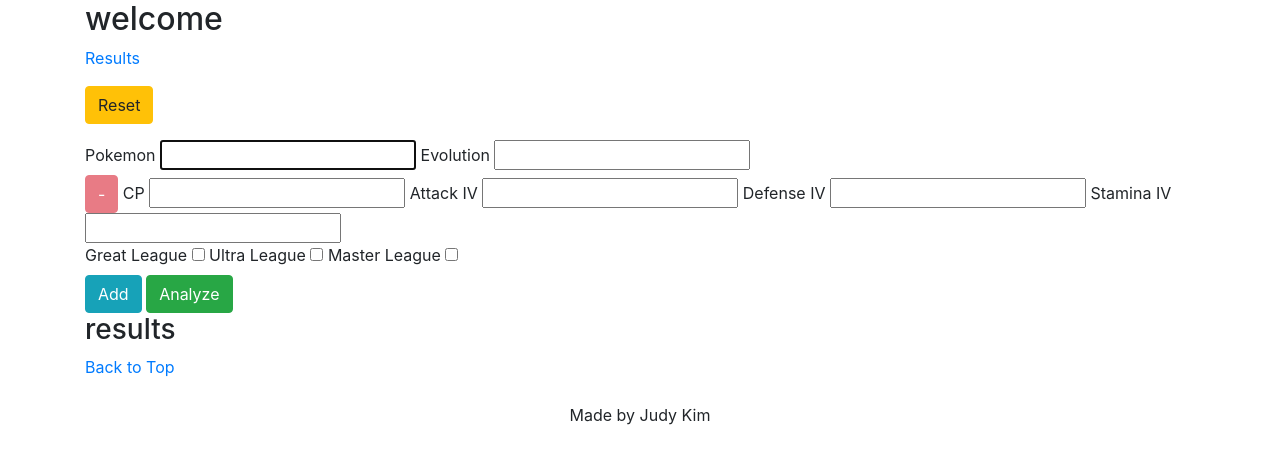
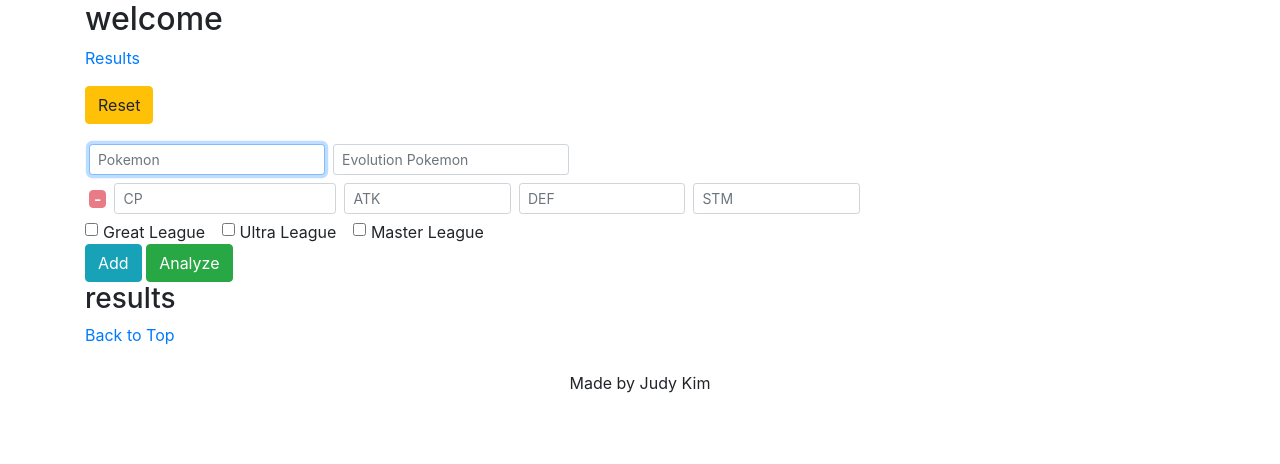
Before and after one commit to kimjudyh/pogo_pvp_fullstack, a Django app: page / in a window 1280 px wide. Shown: the top 464 px of the page. Run offline with Django 3.2, Linux system fonts and the light colour scheme; some libraries are stand-ins or nearby versions.

Commit message:
styled inputs

```diff
--- a/pvp_app/static/styles.css
+++ b/pvp_app/static/styles.css
@@ -5,3 +5,26 @@
 .invalidCombo {
   background: pink;
 }
+
+.border {
+  border: 1px solid black!important;
+}
+
+.delete {
+  padding: 0px 4px;
+  line-height: 1;
+  font-weight: 600;
+  margin: 4px;
+}
+
+input {
+  margin: 4px;
+}
+
+.w-20 {
+  width: 20%!important;
+}
+
+.w-15 {
+  width: 15%!important;
+}
--- a/pvp_app/templates/home.html
+++ b/pvp_app/templates/home.html
@@ -16,67 +16,79 @@
     <form method="POST" action="{% url 'analyze' %}">
       {% csrf_token %}
 
-
-      <label for="pokemon">Pokemon</label>
-      <input type="text" list="auto-pokemon" id="pokemon" name="pokemon" autofocus required value="{{ pokemon }}">
+      <div class="form-inline">
+      <label for="pokemon" class="sr-only">Pokemon</label>
+      <input type="text" list="auto-pokemon" id="pokemon" name="pokemon" autofocus required value="{{ pokemon }}" placeholder="Pokemon" class="form-control form-control-sm">
       <datalist id="auto-pokemon"></datalist>
 
-      <label for="evo-pokemon">Evolution</label>
-      <input type="text" list="auto-evo-pokemon" id="evo-pokemon" name="evo-pokemon" required value="{{ evolution }}">
+      <label for="evo-pokemon" class="sr-only">Evolution</label>
+      <input type="text" list="auto-evo-pokemon" id="evo-pokemon" name="evo-pokemon" required value="{{ evolution }}" placeholder="Evolution Pokemon" class="form-control form-control-sm">
       <datalist id="auto-evo-pokemon"></datalist>
 
+      </div>
 
-      <div class="IVInputsContainer">
+
+      <div class="IVInputsContainer ">
       {% if pokemon %}
         {% for result in results %}
-        <div class="IVs">
+
+        <div class="IVs form-inline">
           {% if not result.inputs.is_valid %}
           <div class="invalidCombo">
             <h3>Wrong CP & IV combination</h3>
           </div>
           {% endif %}
           <button type="button" class="delete btn btn-danger" tabindex="-1" >-</button>
-          <label for="cp">CP</label>
-          <input type="number" id="cp" name="cp" value="{{ result.inputs.cp }}">
+          <label for="cp" class="sr-only">CP</label>
+          <input class="form-control form-control-sm w-20" type="number" id="cp" name="cp" value="{{ result.inputs.cp }}" placeholder="CP">
 
-          <label for="attack">Attack IV</label>
-          <input type="number" id="attack" name="attack" value="{{ result.inputs.attack }}">
+          <label for="attack" class="sr-only">Attack IV</label>
+          <input class="form-control form-control-sm w-15" type="number" id="attack" name="attack" value="{{ result.inputs.attack }}" placeholder="ATK">
 
-          <label for="defense">Defense IV</label>
-          <input type="number" id="defense" name="defense" value="{{ result.inputs.defense }}">
+          <label for="defense" class="sr-only">Defense IV</label>
+          <input class="form-control form-control-sm w-15" type="number" id="defense" name="defense" value="{{ result.inputs.defense }}" placeholder="DEF">
 
-          <label for="stamina">Stamina IV</label>
-          <input type="number" id="stamina" name="stamina" value="{{ result.inputs.stamina }}">
+          <label for="stamina" class="sr-only">Stamina IV</label>
+          <input class="form-control form-control-sm w-15" type="number" id="stamina" name="stamina" value="{{ result.inputs.stamina }}" placeholder="STM">
         </div>
         {% endfor %}
       {% else %}
-        <div class="IVs">
+        <div class="IVs form-inline">
           <!-- delete button that's disabled for first row -->
           <button type="button" class="delete btn btn-danger" tabindex="-1" disabled>-</button>
-          <label for="cp">CP</label>
-          <input type="number" id="cp" name="cp">
+          <label for="cp" class="sr-only">CP</label>
+          <input class="form-control form-control-sm w-20" type="number" id="cp" name="cp" size="5" placeholder="CP">
 
-          <label for="attack">Attack IV</label>
-          <input type="number" id="attack" name="attack" >
+          <label for="attack" class="sr-only">Attack IV</label>
+          <input class="form-control form-control-sm w-15" type="number" id="attack" name="attack" placeholder="ATK">
 
-          <label for="defense">Defense IV</label>
-          <input type="number" id="defense" name="defense" >
+          <label for="defense" class="sr-only">Defense IV</label>
+          <input class="form-control form-control-sm w-15" type="number" id="defense" name="defense" placeholder="DEF">
 
-          <label for="stamina">Stamina IV</label>
-          <input type="number" id="stamina" name="stamina" >
+          <label for="stamina" class="sr-only">Stamina IV</label>
+          <input class="form-control form-control-sm w-15" type="number" id="stamina" name="stamina" placeholder="STM">
         </div>
       {% endif %}
       </div>
 
       <div class="league_choices">
-        <label for="GL">Great League</label>
-        <input type="checkbox" name="GL" id="GL" value="true">
+        <div class="form-check form-check-inline">
+        <input type="checkbox" name="GL" id="GL" value="true" class="form-check-input">
+        <label for="GL" class="form-check-label">Great League</label>
 
-        <label for="UL">Ultra League</label>
-        <input type="checkbox" name="UL" id="UL" value="true">
+        </div>
+        <div class="form-check form-check-inline">
+        <input type="checkbox" name="UL" id="UL" value="true" class="form-check-input">
+        <label for="UL" class="form-check-label">Ultra League</label>
 
-        <label for="ML">Master League</label>
-        <input type="checkbox" name="ML" id="ML" value="true">
+        </div>
+
+        <div class="form-check form-check-inline">
+        <input type="checkbox" name="ML" id="ML" value="true" class="form-check-input">
+        <label for="ML" class="form-check-label">Master League</label>
+
+        </div>
+
       </div>
 
       <button type="button" class="btn btn-info" id="add">Add</button>
@@ -89,12 +101,12 @@
     {% if pokemon %}
       <h4>{{ pokemon }} --> {{ evolution }}</h4>
       {% for result in results %}
-        <div class="row border">
-          <div class="col">CP: {{ result.inputs.cp }}</div>
-          <div class="col">A: {{ result.inputs.attack }}</div>
-          <div class="col">D: {{ result.inputs.defense }}</div>
-          <div class="col">S: {{ result.inputs.stamina}}</div>
-          <div class="col">Starting Level {{ result.power_up.GL.starting_level }}</div>
+        <div class="row no-gutters">
+          <div class="col col-2">CP: {{ result.inputs.cp }}</div>
+          <div class="col col-2">A: {{ result.inputs.attack }}</div>
+          <div class="col col-2">D: {{ result.inputs.defense }}</div>
+          <div class="col col-2">S: {{ result.inputs.stamina}}</div>
+          <div class="col col-4">Starting Level: {{ result.power_up.GL.starting_level }}</div>
         </div>
         <!-- <div class="row border">
           <div class="col">{{ result.inputs.cp }}</div>
@@ -106,7 +118,7 @@
         {% if not result.inputs.is_valid %}
           <h6>Invalid CP & IV Combo</h4>
         {% else %}
-          <div class="row border">
+          <div class="row no-gutters border">
             <div class="col">League</div>
             <div class="col">Rank</div>
             <div class="col">Best CP</div>
@@ -117,11 +129,12 @@
             <div class="col">Candy</div>
           </div>
           {% if analyze_GL %}
-          <div class="row border">
+          <div class="row no-gutters border">
             <div class="col">GL</div>
             <div class="col">{{ result.stats.GL.rank }}</div>
             <div class="col">{{ result.power_up.GL.cp_1500 }}</div>
             <div class="col">{{ result.power_up.GL.level_1500 }}</div>
+
             <div class="col">{{ result.power_up.GL.starting_cp }}</div>
             <div class="col">{{ result.power_up.GL.power_up_count }}</div>
             <div class="col">{{ result.power_up.GL.stardust_cost }}</div>
@@ -129,7 +142,7 @@
           </div>
           {% endif %}
           {% if analyze_UL %}
-          <div class="row border">
+          <div class="row no-gutters border">
             <div class="col">UL</div>
             <div class="col">{{ result.stats.UL.rank }}</div>
             <div class="col">{{ result.power_up.UL.cp_2500 }}</div>
@@ -142,7 +155,7 @@
 
           {% endif %}
           {% if analyze_ML %}
-          <div class="row border">
+          <div class="row no-gutters border">
             <div class="col">ML</div>
             <div class="col">{{ result.stats.ML.rank }}</div>
             <div class="col">{{ result.power_up.ML.cp_max }}</div>
```
